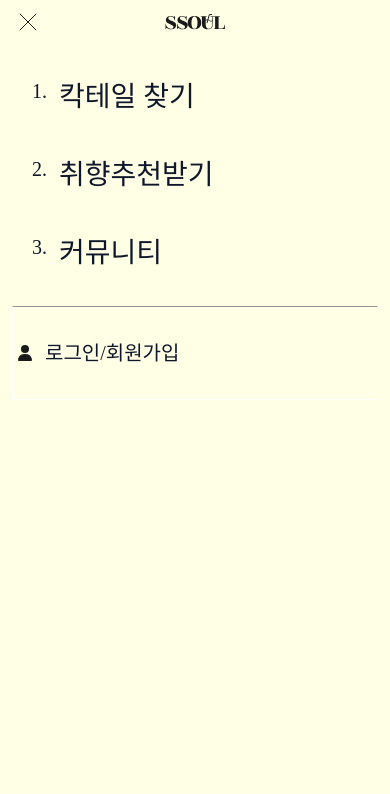
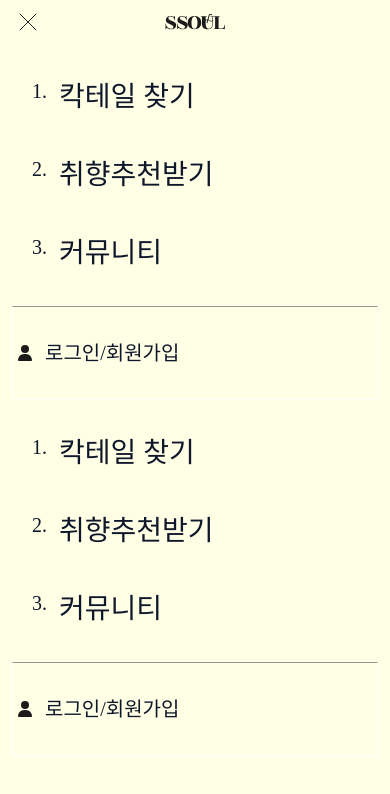
Before and after one commit to prgrms-web-devcourse-final-project/WEB5_6_HaeDokCoding_FE, a Next.js app: page / in a window 390 px wide. Both pictures are taken after a click on the button 43 px from the left and 22 px from the top of the page. Shown: the top 794 px of the page. Built offline with nearby package versions, Linux system fonts and the light colour scheme; a web font is replaced by a local one.

Commit message:
[feat] 로그인 상태에 따라 로직 추가

```diff
--- a/src/shared/components/header/DropdownMenu.tsx
+++ b/src/shared/components/header/DropdownMenu.tsx
@@ -6,6 +6,7 @@ import Link from 'next/link';
 import { usePathname } from 'next/navigation';
 import { useEffect, useRef } from 'react';
 import gsap from 'gsap';
+import { useAuthStore } from '@/shared/@store/auth';
 
 interface Props {
   isClicked: boolean;
@@ -16,6 +17,8 @@ function DropdownMenu({ isClicked, setIsClicked }: Props) {
   const pathname = usePathname();
   const menuRef = useRef<HTMLDivElement>(null);
   const textRef = useRef<(HTMLSpanElement | null)[]>([]);
+
+  const { isLoggedIn, logout } = useAuthStore();
 
   useEffect(() => {
     if (!menuRef.current) return;
@@ -110,6 +113,56 @@ function DropdownMenu({ isClicked, setIsClicked }: Props) {
         </button>
       </section>
 
+      <div className="my-5">
+        <ul className="flex flex-col gap-[12px] text-black px-2">
+          {navItem.map(({ label, href }, idx) => (
+            <li className={`font-normal ${pathname === href ? '' : 'px-3 py-[12px]'}`} key={href}>
+              <Link
+                href={href}
+                onNavigate={() => setIsClicked(false)}
+                className={`items-start ${pathname === href ? 'bg-tertiary/70 inline-flex pr-5 p-2 rounded-md text-secondary' : 'hover:text-black/70 flex'}`}
+                aria-current={pathname === href ? 'page' : undefined}
+              >
+                <span className="text-[20px] mr-3">{idx + 1}. </span>
+                <span
+                  className="text-[28px]"
+                  ref={(el) => {
+                    textRef.current[idx] = el;
+                  }}
+                  onMouseEnter={() => handleMouseEnter(idx)}
+                  onMouseLeave={() => handleMouseLeave(idx)}
+                >
+                  {label}
+                </span>
+              </Link>
+            </li>
+          ))}
+        </ul>
+      </div>
+      <div className="border border-t-[1px] border-t-gray flex items-center py-[32px] gap-2">
+        {isLoggedIn ? (
+          <button
+            type="button"
+            onClick={logout}
+            className="flex items-center gap-2 text-black font-light text-xl hover:text-black/70"
+          >
+            <User color="var(--color-primary)" aria-hidden />
+            <span>로그아웃</span>
+          </button>
+        ) : (
+          <Link
+            href="/login"
+            onNavigate={() => {
+              setIsClicked(false);
+              sessionStorage.setItem('preLoginPath', window.location.pathname);
+            }}
+            className="flex items-center gap-2 text-black font-light text-xl hover:text-black/70"
+          >
+            <User color="var(--color-primary)" aria-hidden />
+            <span>로그인/회원가입</span>
+          </Link>
+        )}
+      </div>
       <div className="absolute top-1.5 left-3">
         <button
           type="button"
@@ -117,6 +170,7 @@ function DropdownMenu({ isClicked, setIsClicked }: Props) {
           onClick={() => {
             setIsClicked(false);
           }}
+          aria-label="메인 네비게이션 메뉴 닫기"
         >
           <Close color="var(--color-primary)" className="w-8 h-8" />
         </button>
--- a/src/shared/components/header/HeaderBtn.tsx
+++ b/src/shared/components/header/HeaderBtn.tsx
@@ -1,15 +1,17 @@
 import Bell from '@/shared/assets/icons/bell_24.svg';
 import User from '@/shared/assets/icons/user_24.svg';
-// import SignOut from '@/shared/assets/icons/sign_out_24.svg';
+import SignOut from '@/shared/assets/icons/sign_out_24.svg';
 import SignIn from '@/shared/assets/icons/sign_in_24.svg';
 import { useRouter } from 'next/navigation';
 import tw from '@/shared/utills/tw';
+import { useAuthStore } from '@/shared/@store/auth';
 
 type RouterType = ReturnType<typeof useRouter>;
 
 function HeaderBtn({ pathname }: { pathname: string }) {
+  const { isLoggedIn, logout } = useAuthStore();
+
   const router = useRouter();
-
   const headerBtn = [
     {
       icon: Bell,
@@ -42,7 +44,7 @@ function HeaderBtn({ pathname }: { pathname: string }) {
           aria-label={label}
           onClick={() => onClick(router)}
           className={tw(
-            'flex-center rounded-full w-7 h-7 hover:bg-secondary/30 transition-colors duration-200',
+            'flex-center rounded-full w-7 h-7 hover:bg-secondary/10 transition-colors duration-200',
             className
           )}
         >
--- a/src/shared/components/header/NavItem.tsx
+++ b/src/shared/components/header/NavItem.tsx
@@ -10,7 +10,7 @@ interface Props {
 function NavItem({ pathname, className }: Props) {
   return (
     <nav className={tw(className)}>
-      <ul className="text-white flex gap-[24px] font-serif font-normal text-lg">
+      <ul className="text-white flex gap-[24px] font-serif font-normal text-base md:text-lg">
         {navItem.map(({ href, label }) => (
           <li key={href} className="">
             <Link
```
